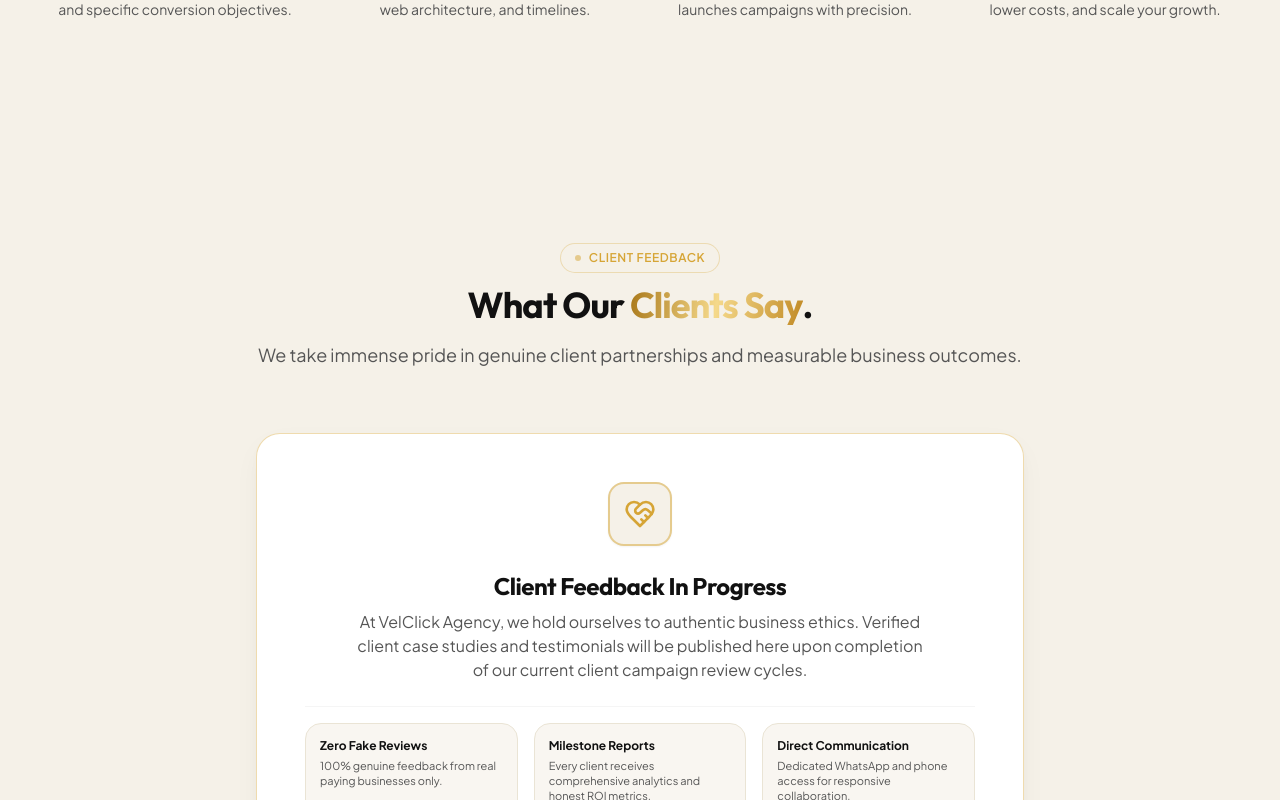
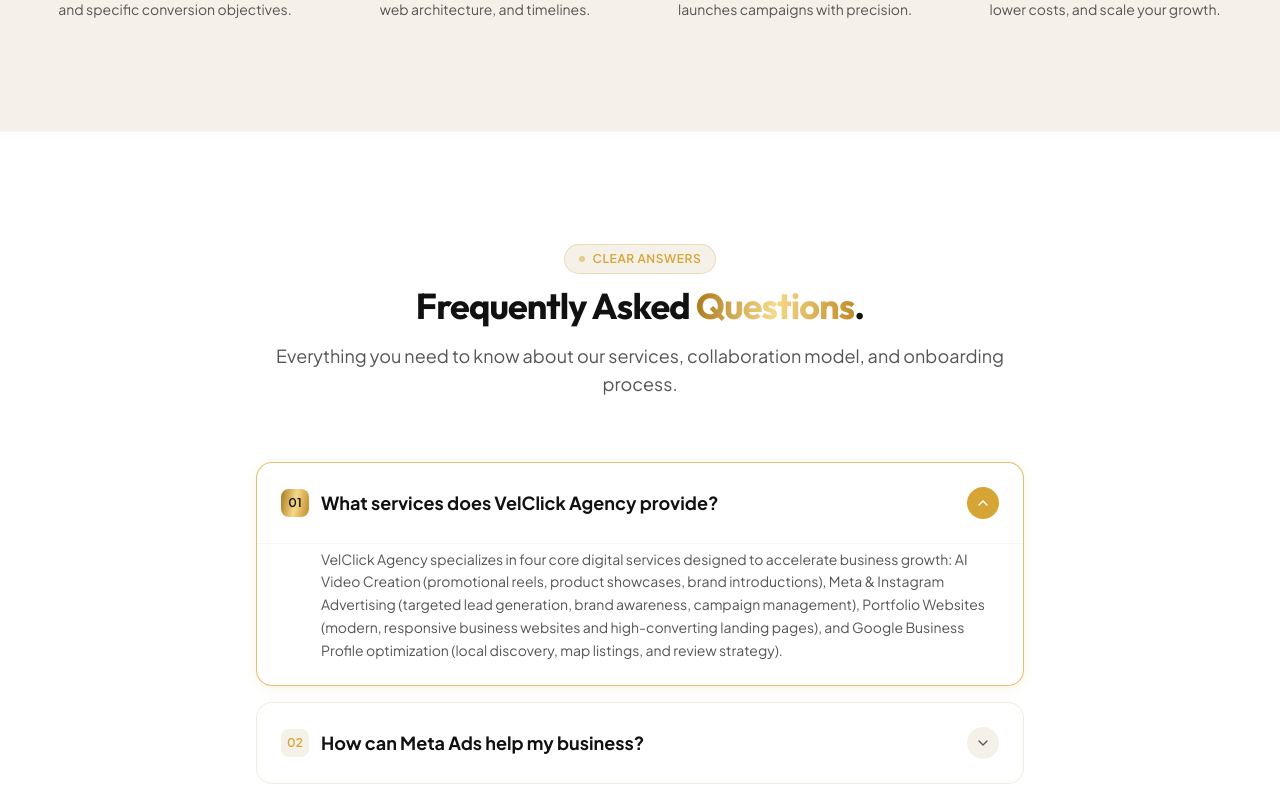
Before and after one commit to Ananthakrishnan12/velclick_landing_page, a React (Vite) app: page / in a window 1280 px wide. Shown: the part 4680-5480 px from the top of the page. Built offline with nearby package versions, Linux system fonts and the light colour scheme.

Commit message:
chore: remove client feedback (Testimonials) section from landing page

```diff
--- a/src/App.jsx
+++ b/src/App.jsx
@@ -8,7 +8,6 @@ import Services from './sections/Services';
 import About from './sections/About';
 import Portfolio from './sections/Portfolio';
 import Process from './sections/Process';
-import Testimonials from './sections/Testimonials';
 import FAQ from './sections/FAQ';
 import Contact from './sections/Contact';
 import { useTheme } from './hooks/useTheme';
@@ -68,10 +67,7 @@ export default function App() {
         {/* Section 7: How We Work (Process Timeline) */}
         <Process />
 
-        {/* Section 8: Testimonials */}
-        <Testimonials />
-
-        {/* Section 9: Frequently Asked Questions */}
+        {/* Section 8: Frequently Asked Questions */}
         <FAQ />
 
         {/* Section 10: Contact Section */}
```
